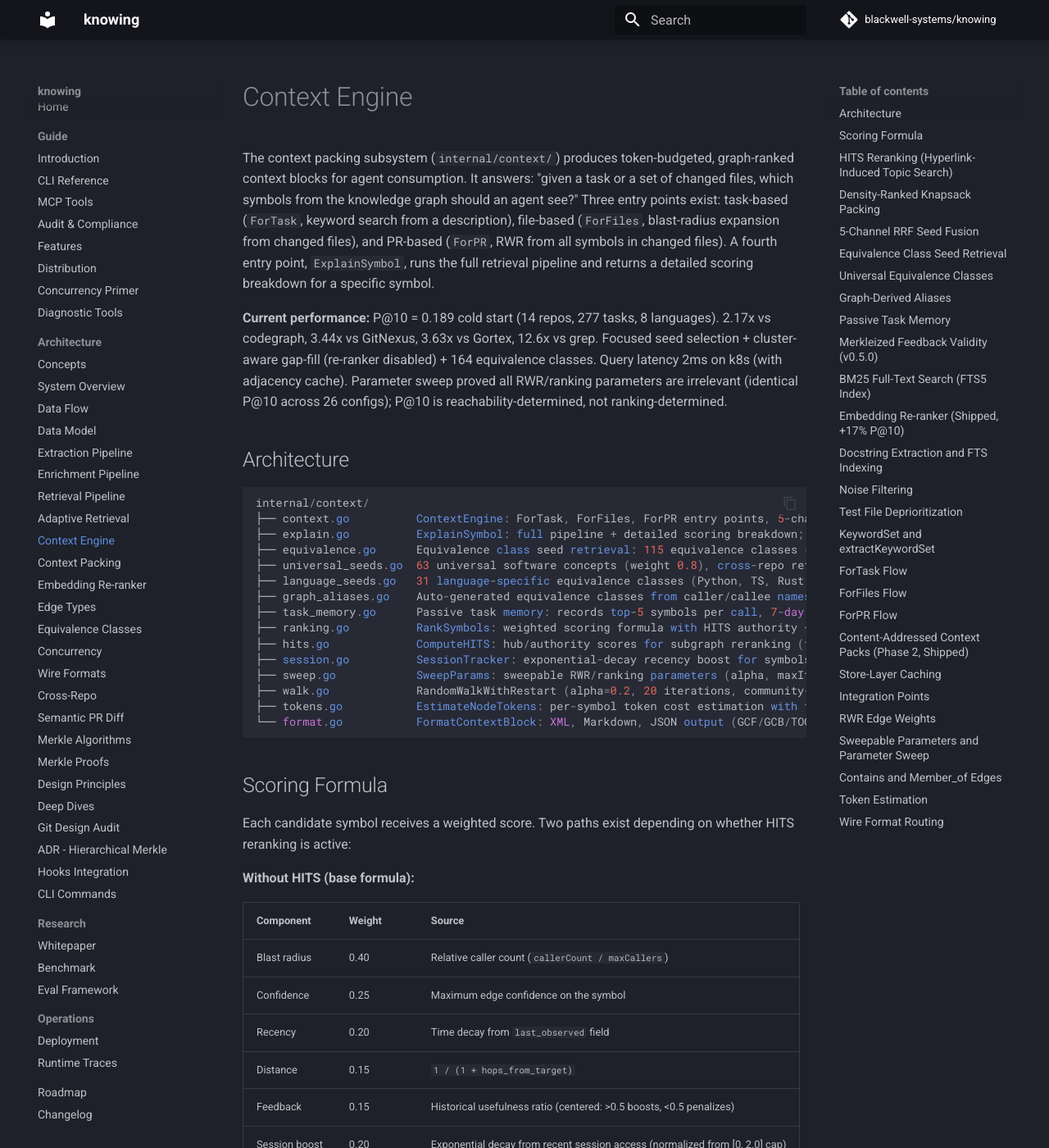
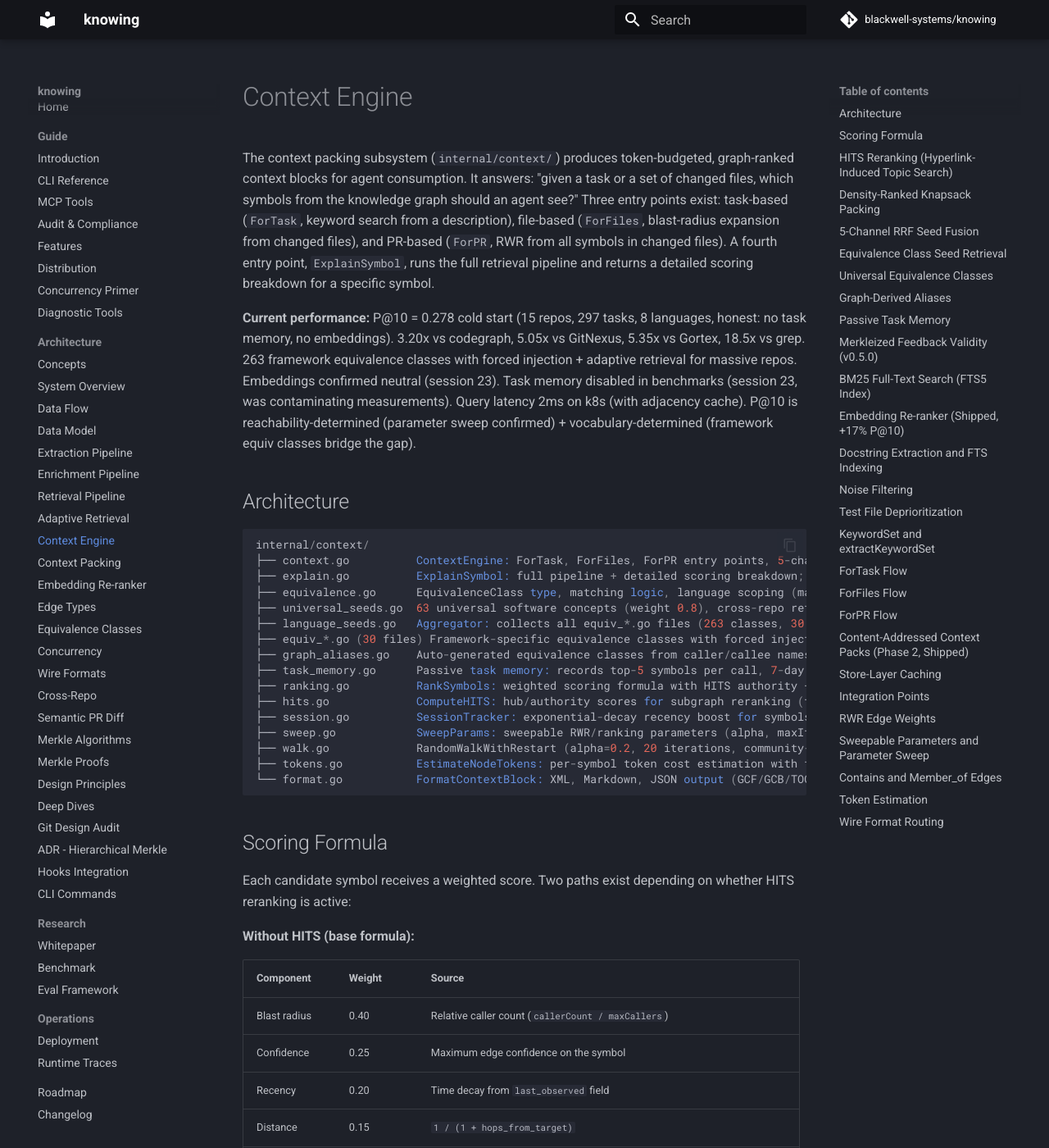
Before and after one commit to blackwell-systems/knowing, an MkDocs documentation site: the page built from docs/architecture/context-engine.md, in a window 1280 px wide and 1400 px high. Shown: the whole window at 82% size. Built offline with MkDocs 1.6.1 and Material for MkDocs 9.7.7, drawn with Linux system fonts in a browser that asks for light colours; comment, search, counter and statistics services are not loaded; some of the changed text lies outside the part shown.

Commit message:
docs: update context-engine.md with P@10=0.278, 263 equiv classes, forced injection, embeddings neutral

```diff
--- a/docs/architecture/context-engine.md
+++ b/docs/architecture/context-engine.md
@@ -2,7 +2,7 @@
 
 The context packing subsystem (`internal/context/`) produces token-budgeted, graph-ranked context blocks for agent consumption. It answers: "given a task or a set of changed files, which symbols from the knowledge graph should an agent see?" Three entry points exist: task-based (`ForTask`, keyword search from a description), file-based (`ForFiles`, blast-radius expansion from changed files), and PR-based (`ForPR`, RWR from all symbols in changed files). A fourth entry point, `ExplainSymbol`, runs the full retrieval pipeline and returns a detailed scoring breakdown for a specific symbol.
 
-**Current performance:** P@10 = 0.189 cold start (14 repos, 277 tasks, 8 languages). 2.17x vs codegraph, 3.44x vs GitNexus, 3.63x vs Gortex, 12.6x vs grep. Focused seed selection + cluster-aware gap-fill (re-ranker disabled) + 164 equivalence classes. Query latency 2ms on k8s (with adjacency cache). Parameter sweep proved all RWR/ranking parameters are irrelevant (identical P@10 across 26 configs); P@10 is reachability-determined, not ranking-determined.
+**Current performance:** P@10 = 0.278 cold start (15 repos, 297 tasks, 8 languages, honest: no task memory, no embeddings). 3.20x vs codegraph, 5.05x vs GitNexus, 5.35x vs Gortex, 18.5x vs grep. 263 framework equivalence classes with forced injection + adaptive retrieval for massive repos. Embeddings confirmed neutral (session 23). Task memory disabled in benchmarks (session 23, was contaminating measurements). Query latency 2ms on k8s (with adjacency cache). P@10 is reachability-determined (parameter sweep confirmed) + vocabulary-determined (framework equiv classes bridge the gap).
 
 ## Architecture
 
@@ -10,9 +10,10 @@ The context packing subsystem (`internal/context/`) produces token-budgeted, gra
 internal/context/
 ├── context.go          ContextEngine: ForTask, ForFiles, ForPR entry points, 5-channel RRF fusion, knapsack packing
 ├── explain.go          ExplainSymbol: full pipeline + detailed scoring breakdown; tieredSearchSet (unified method)
-├── equivalence.go      Equivalence class seed retrieval: 115 equivalence classes (63 universal + 21 knowing-specific + 31 language-specific) -> target symbols
+├── equivalence.go      EquivalenceClass type, matching logic, language scoping (matchEquivalenceClassesLang)
 ├── universal_seeds.go  63 universal software concepts (weight 0.8), cross-repo retrieval
-├── language_seeds.go   31 language-specific equivalence classes (Python, TS, Rust, Java, K8s)
+├── language_seeds.go   Aggregator: collects all equiv_*.go files (263 classes, 30 files)
+├── equiv_*.go (30 files) Framework-specific equivalence classes with forced injection
 ├── graph_aliases.go    Auto-generated equivalence classes from caller/callee names (weight 0.7)
 ├── task_memory.go      Passive task memory: records top-5 symbols per call, 7-day decay recall
 ├── ranking.go          RankSymbols: weighted scoring formula with HITS authority + session boost
@@ -100,15 +101,15 @@ Seed selection uses Reciprocal Rank Fusion (`rrfFuseMulti`) across five channels
 |---------|--------|--------|
 | 1. Tiered keyword matching | 2.0 | 4-tier compound-first: exact > prefix > substring > path (interface seeding is a separate post-RRF step) |
 | 2. BM25 FTS5 | 2.0 | SQLite FTS5 over 6 columns: symbol_name (10x), concepts (5x), file_path (4x), qualified_name (3x), doc (3x), signature (1x) |
-| 3. Vector/embedding search | 0.0 | nomic-code via HNSW (neutral as seed channel; powers gap-fill seeds when BM25 < 5 candidates) |
-| 4. Equivalence class matching | 2.0 | 115 equivalence classes (63 universal + 21 knowing-specific + 31 language-specific) mapped to target symbols |
+| 3. Vector/embedding search | 0.0 | Confirmed neutral on cold start (session 23, 3 runs identical). Disabled. |
+| 4. Equivalence class matching | 2.0 | 263 equivalence classes (30 framework files + universal + seed). Framework classes (weight 0.9) also trigger forced injection post-RWR. |
 | 5. Path-context seeding | 1.5 | Extracts package/directory terms from task, finds type nodes in matching packages, injects as supplemental RWR seeds at weight 0.3 |
 
 The `rrfFuseMulti` function handles N channels with per-channel weights, producing a single ranked seed set. When the fused set contains fewer than 5 candidates (threshold configurable via `BENCH_GAP_THRESHOLD`), gap-fill seeds supplement the channels by querying the embedding vector store for semantically similar symbols. This targets vocabulary gaps where ground truth shares no keywords with the task description. Impact: Django +43%, flask +22%, zero regressions. After RRF fusion (and gap-fill if triggered), interface-aware seeding adds all implementors of any interface/type in the candidate set as additional seeds. The path channel receives lower weight (1.5x) because it is valuable for bridging concepts to packages but less precise than name-matching channels.
 
 ## Equivalence Class Seed Retrieval
 
-The equivalence class system (`internal/context/equivalence.go` + `language_seeds.go`) bridges the vocabulary gap between natural-language task descriptions and code symbol names. It contains 115 equivalence classes (63 universal + 21 knowing-specific + 31 language-specific), each mapping concept names and phrases to target symbols. Cross-product expansion with action verbs generates additional phrase variants.
+The equivalence class system (`internal/context/equivalence.go` + 30 `equiv_*.go` files) bridges the vocabulary gap between natural-language task descriptions and code symbol names. It contains 263 equivalence classes organized by framework (Django, Flask, FastAPI, Terraform, Kubernetes, Kafka, Rails, etc.) plus universal and cross-cutting patterns. Framework classes with weight >= 0.9 and source "framework" trigger **forced injection**: matched symbols bypass RWR scoring and inject directly at the top of ranked results. Language scoping via the `Lang` field prevents cross-language false positives.
 
 This was the biggest single-feature improvement: hard tier P@10 rose from 10% to 18% (+8pp). It is fused as RRF Channel 4 with weight 2.0.
 
```
